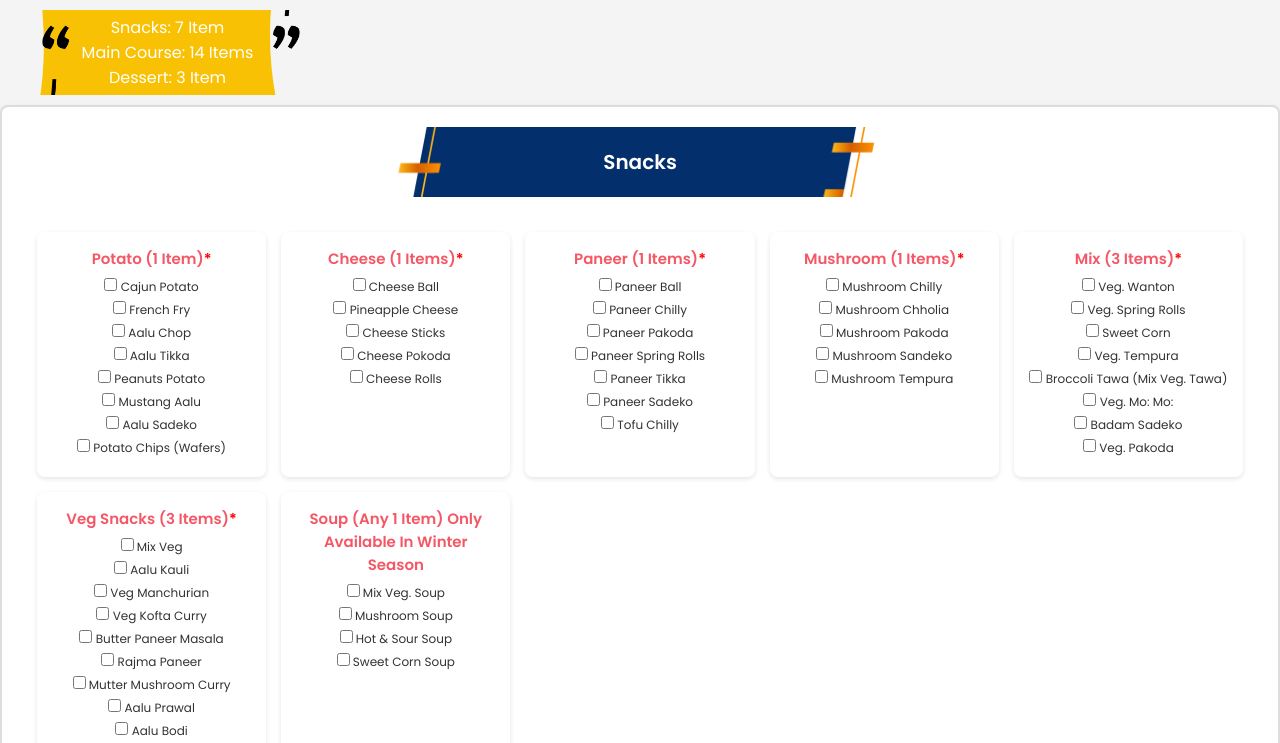
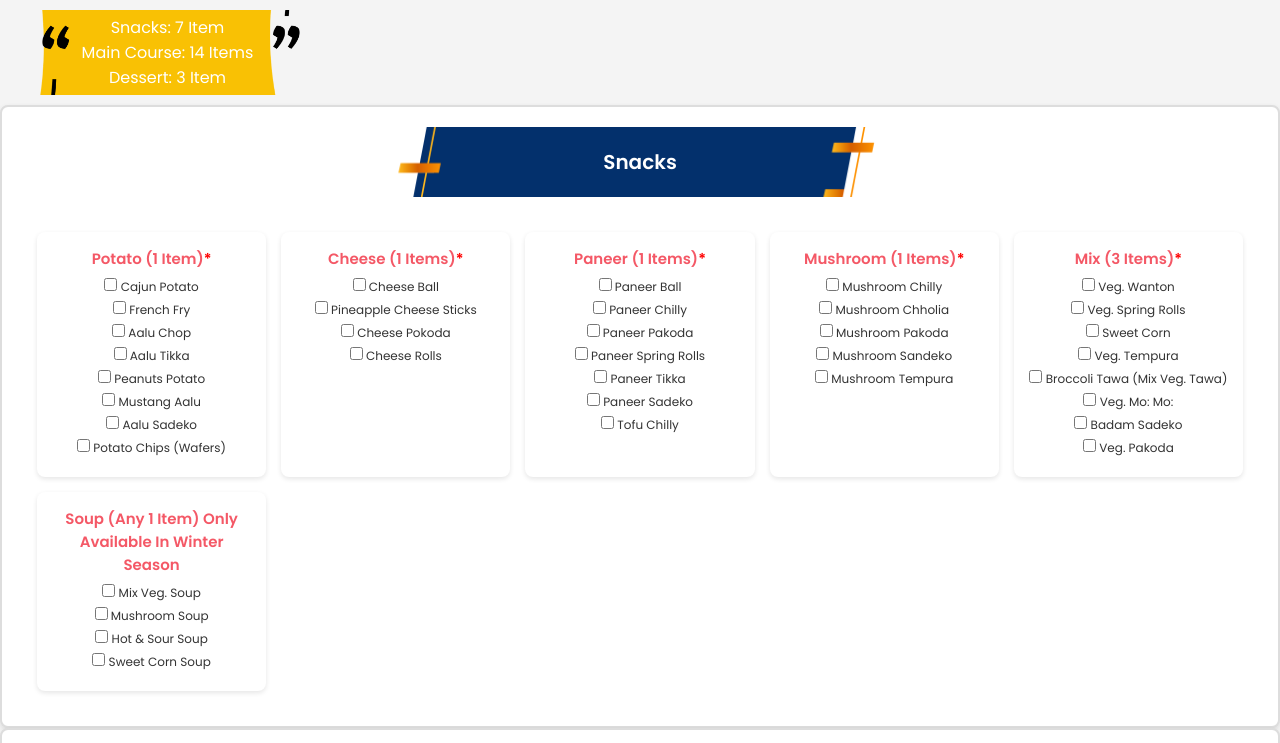
Before and after one commit to bishaldahal4777/manashvibanquet, a plain HTML site: page VegPack.html in a window 1280 px wide. Shown: the part 185-928 px from the top of the page. Drawn offline with Linux system fonts and the light colour scheme.

Commit message:
VegPack.html

```diff
--- a/VegPack.html
+++ b/VegPack.html
@@ -146,16 +146,7 @@
                     value="Pineapple Cheese"
                     onclick="validateSelection('cheese', 1)"
                   />
-                  Pineapple Cheese
-                </li>
-                <li>
-                  <input
-                    type="checkbox"
-                    name="cheese"
-                    value="Cheese Sticks"
-                    onclick="validateSelection('cheese', 1)"
-                  />
-                  Cheese Sticks
+                  Pineapple Cheese Sticks
                 </li>
                 <li>
                   <input
@@ -375,103 +366,6 @@
                 </li>
               </ul>
             </div>
-
-            <div class="category-box">
-              <h3>Veg Snacks (3 items)<span style="color: red">*</span></h3>
-              <ul>
-                <li>
-                  <input
-                    type="checkbox"
-                    name="Snacks-veg[]"
-                    value="Mix Veg"
-                    onclick="validateSelection('sveg', 3)"
-                  />
-                  Mix Veg
-                </li>
-                <li>
-                  <input
-                    type="checkbox"
-                    name="Snacks-veg[]"
-                    value="Aalu Kauli"
-                    onclick="validateSelection('sveg', 3)"
-                  />
-                  Aalu Kauli
-                </li>
-                <li>
-                  <input
-                    type="checkbox"
-                    name="Snacks-veg[]"
-                    value="Veg Manchurian"
-                    onclick="validateSelection('sveg', 3)"
-                  />
-                  Veg Manchurian
-                </li>
-                <li>
-                  <input
-                    type="checkbox"
-                    name="Snacks-veg[]"
-                    value="Veg Kofta Curry"
-                    onclick="validateSelection('sveg', 3)"
-                  />
-                  Veg Kofta Curry
-                </li>
-                <li>
-                  <input
-                    type="checkbox"
-                    name="Snacks-veg[]"
-                    value="Butter Paneer Masala"
-                    onclick="validateSelection('sveg', 3)"
-                  />
-                  Butter Paneer Masala
-                </li>
-                <li>
-                  <input
-                    type="checkbox"
-                    name="Snacks-veg[]"
-                    value="Rajma Paneer"
-                    onclick="validateSelection('sveg', 3)"
-                  />
-                  Rajma Paneer
-                </li>
-                <li>
-                  <input
-                    type="checkbox"
-                    name="Snacks-veg[]"
-                    value="Mutter Mushroom Curry"
-                    onclick="validateSelection('sveg', 3)"
-                  />
-                  Mutter Mushroom Curry
-                </li>
-                <li>
-                  <input
-                    type="checkbox"
-                    name="Snacks-veg[]"
-                    value="Aalu Prawal"
-                    onclick="validateSelection('sveg', 3)"
-                  />
-                  Aalu Prawal
-                </li>
-                <li>
-                  <input
-                    type="checkbox"
-                    name="Snacks-veg[]"
-                    value="Aalu Bodi"
-                    onclick="validateSelection('sveg', 3)"
-                  />
-                  Aalu Bodi
-                </li>
-                <li>
-                  <input
-                    type="checkbox"
-                    name="Snacks-veg[]"
-                    value="Palak Paneer"
-                    onclick="validateSelection('sveg', 3)"
-                  />
-                  Palak Paneer
-                </li>
-              </ul>
-            </div>
-
             <div class="category-box">
               <h3>Soup (Any 1 item) Only Available in Winter Season</h3>
               <ul>
@@ -719,7 +613,7 @@
                     value="Maas ko Daal (Jimbu le jhaneko)"
                     onclick="validateSelection('daal', 1)"
                   />
-                  Mas ko Daal (Jimbu le jhaneko)
+                  Maas ko Daal (Jimbu le jhaneko)
                 </li>
               </ul>
             </div>
@@ -821,10 +715,10 @@
                   <input
                     type="checkbox"
                     name="veg"
-                    value="Aalu Bhandi Fry"
+                    value="Aalu Bhindi Fry"
                     onclick="validateSelection('veg', 3)"
                   />
-                  Aalu Bhandi Fry
+                  Aalu Bhindi Fry
                 </li>
                 <li>
                   <input
```
